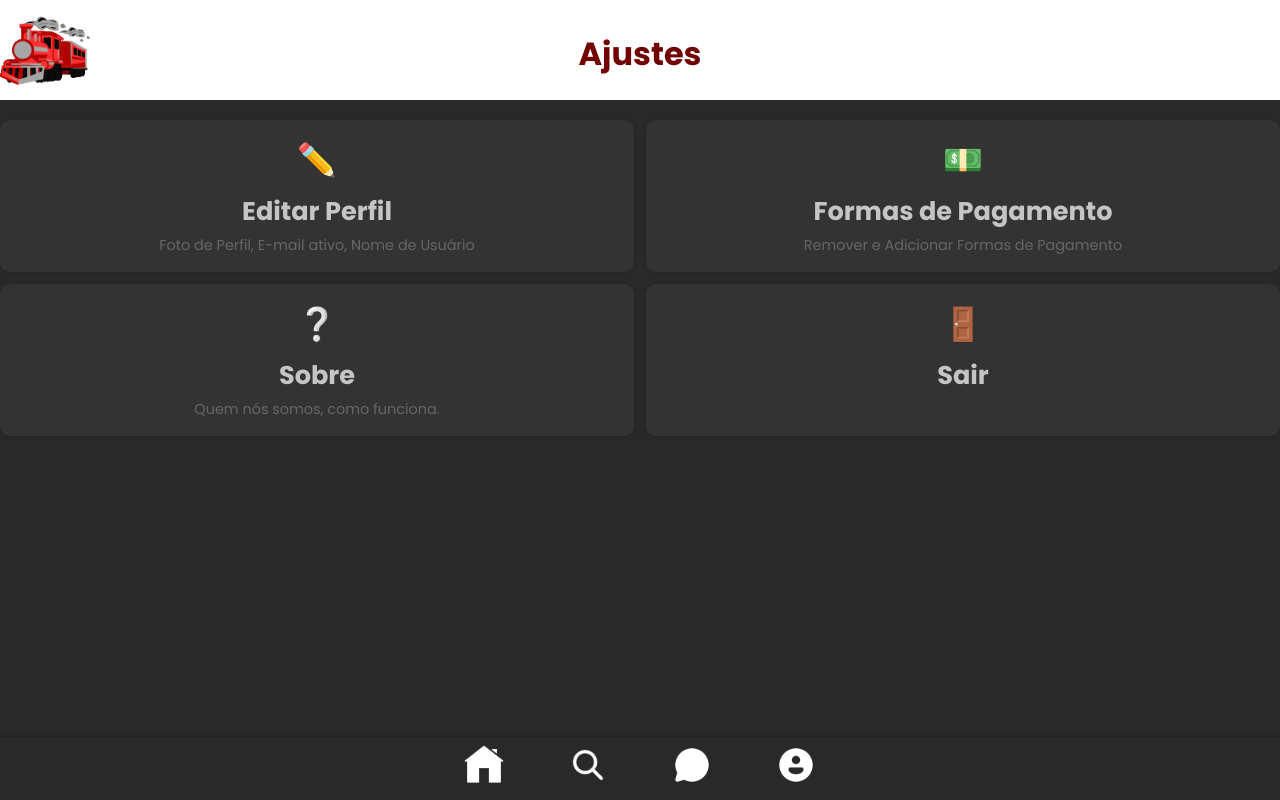
After one commit to hemkdev/SA-Tremzz, a PHP site: page /html/tela12.html in a window 1280 px wide. The commit adds this page. Run offline with PHP 8.4, Linux system fonts and the light colour scheme.

Commit message:
tela-ajustes

```diff
--- /dev/null
+++ b/html/tela12.html
@@ -0,0 +1,71 @@
+<!DOCTYPE html>
+<html lang="en">
+
+<head>
+    <meta charset="UTF-8">
+    <meta name="viewport" content="width=device-width, initial-scale=1.0">
+    <title> Administração - TREMzz</title>
+    <link rel="stylesheet" href="../css/style.css">
+    <link rel="stylesheet" href="../css/menuadm.css">
+    <link rel="shortcut icon" href="../img/tremlogo.png">
+    <!-- fonte -->
+    <link rel="preconnect" href="https://fonts.googleapis.com">
+    <link rel="preconnect" href="https://fonts.gstatic.com" crossorigin>
+    <link href="https://fonts.googleapis.com/css2?family=Poppins:ital,wght@0,100;0,200;0,300;0,400;0,500;0,600;0,700;0,800;0,900;1,100;1,200;
+    1,300;1,400;1,500;1,600;1,700;1,800;1,900&display=swap" rel="stylesheet">
+    <!-- fim fonte -->
+</head>
+
+<body>
+    <header>
+        <div class="top">
+            <img src="../img/tremlogo.png">
+            <h1> Ajustes </h1>
+        </div>
+    </header>
+
+    <main>
+        <section class="cards">
+            <div class="card">
+                <div class="card-icon">✏️</div>
+                <div class="card-number">Editar Perfil</div>
+                <div class="card-text">Foto de Perfil, E-mail ativo, Nome de Usuário</div>
+            </div>
+            <div class="card">
+                <div class="card-icon">💵</div>
+                <div class="card-number">Formas de Pagamento</div>
+                <div class="card-text"> Remover e Adicionar Formas de Pagamento</div>
+            </div>
+            <div class="card">
+                <div class="card-icon">❔</div>
+                <div class="card-number">Sobre</div>
+                <div class="card-text">Quem nós somos, como funciona.</div>
+            </div>
+            <div class="card">
+                <div class="card-icon">🚪</div>
+                <div class="card-number">Sair</div>
+                <div class="card-text"></div>
+            </div>
+        </section>
+
+
+        </section>
+    </main>
+
+<footer class="rodape">
+        <a href="tela8.html">
+            <img src="../img/casa.png">
+
+        <a href="tela6.html">
+            <img src="../img/lupa.png">
+
+        <a href="tela11.html">
+            <img src="../img/chat.png">
+
+        <a href="tela9.html">
+            <img src="../img/perfil.png">
+    </footer>
+
+</body>
+
+</html>
```
Also changed, not shown: html/tela9.html (+6 -2 lines), css/tela10.css (line endings or trailing spaces), css/tela12.css (added), img/editar.png (added).
